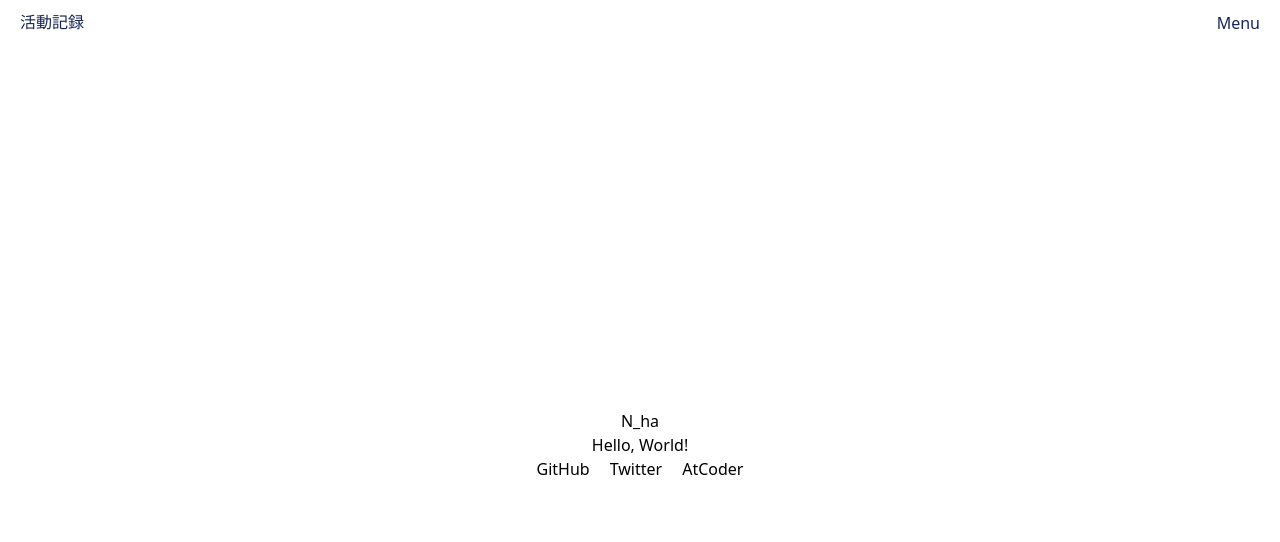
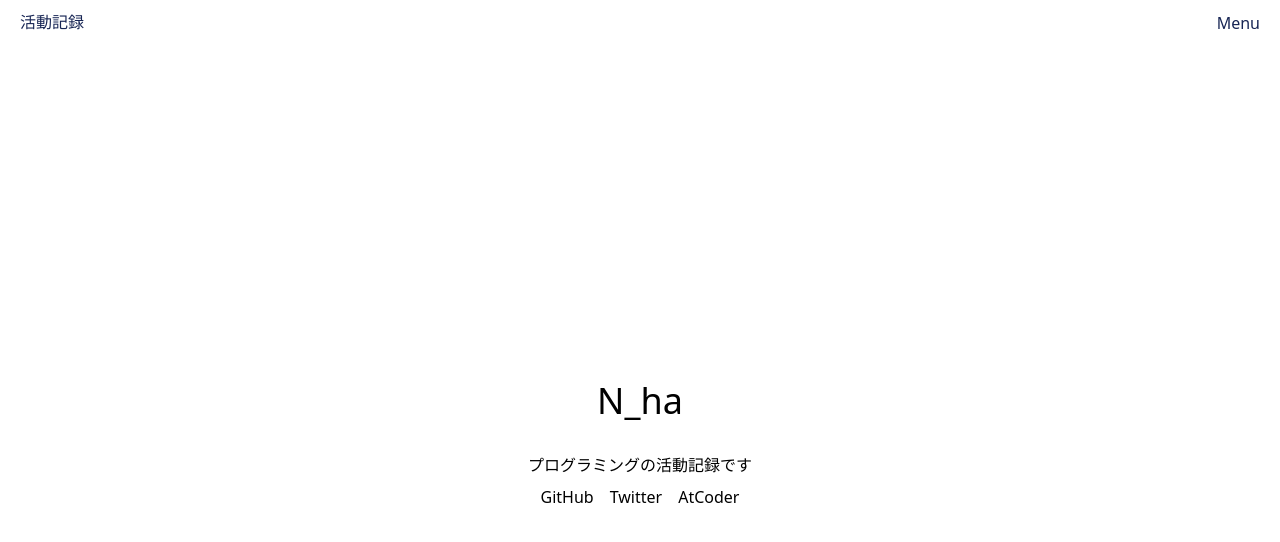
Before and after one commit to N-ha-1050/engine-blog, a Next.js app: page / in a window 1280 px wide. Shown: the top 542 px of the page. Built offline with nearby package versions, Linux system fonts and the light colour scheme.

Commit message:
トップページの編集

```diff
--- a/src/pages/index.tsx
+++ b/src/pages/index.tsx
@@ -10,9 +10,9 @@ const socialLinks: SocialLinkProps[] = [
 const Home: NextPage = () => {
   return (
     <div className="flex flex-col items-center">
-      <h1>N_ha</h1>
-      <p>Hello, World!</p>
-      <ul className="flex gap-5">
+      <h1 className="text-4xl pb-8">N_ha</h1>
+      <p className="pb-2">プログラミングの活動記録です</p>
+      <ul className="flex gap-4">
         {socialLinks.map((socialLink, index) => (
           <SocialLink key={index} {...socialLink} />
         ))}
```
